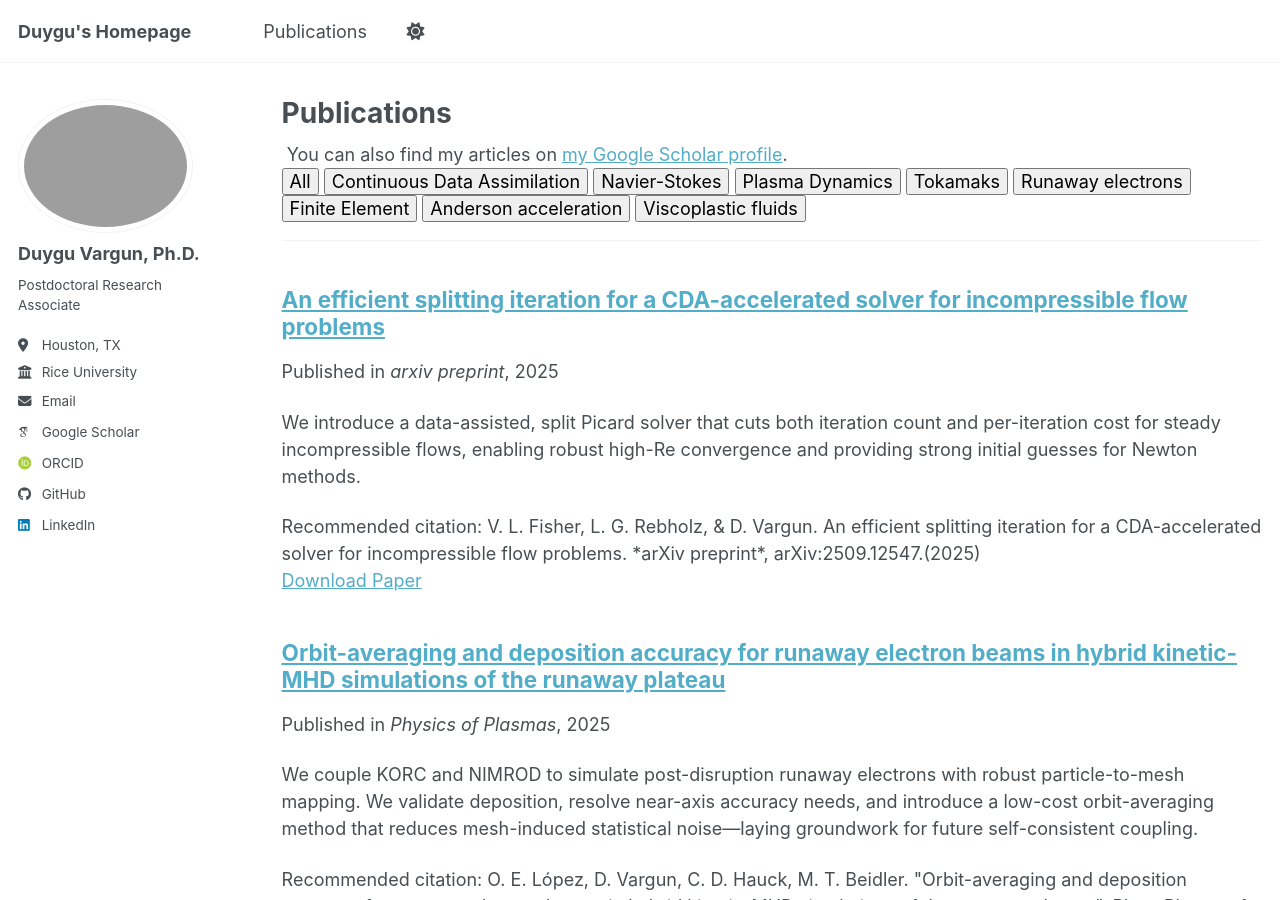
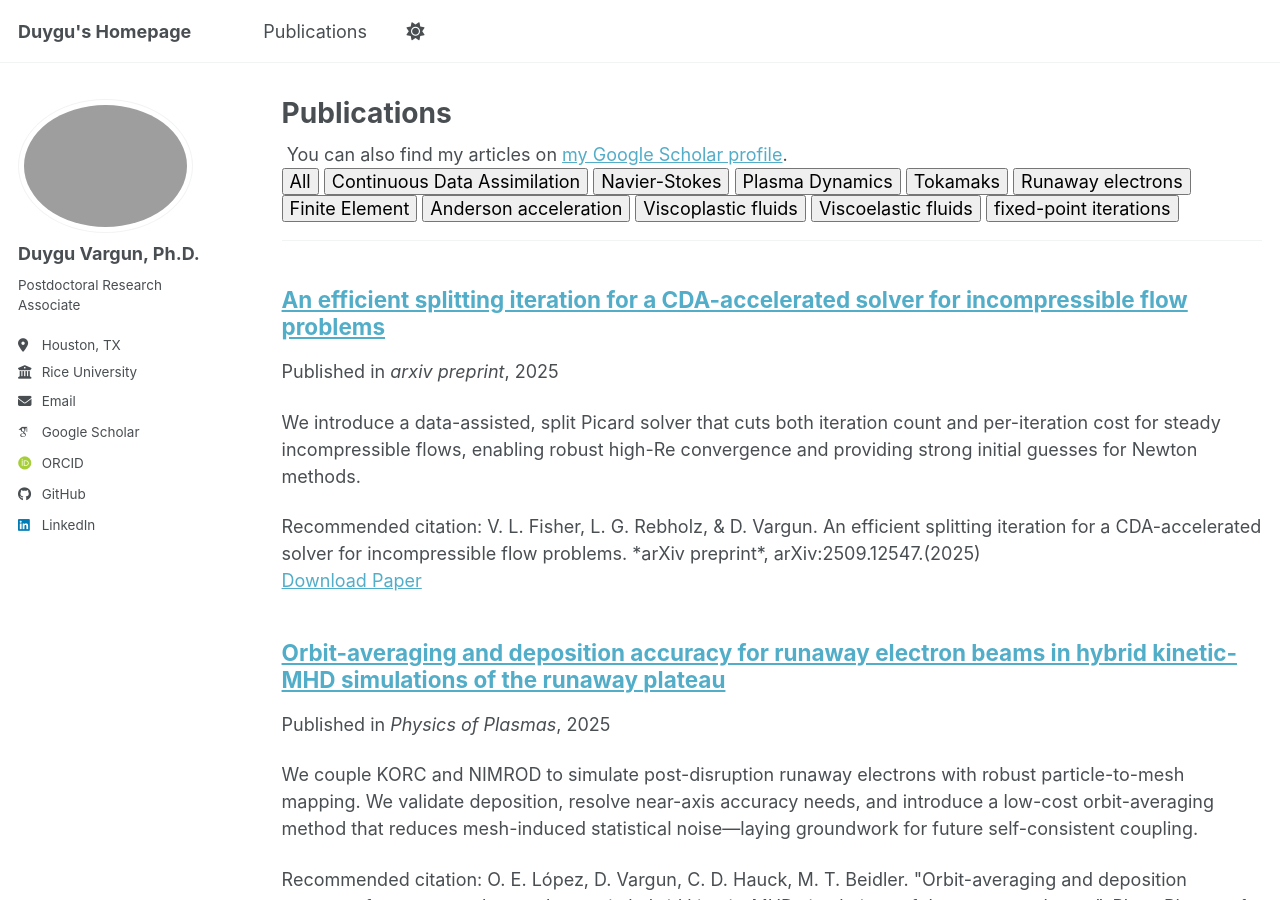
Before and after one commit to dvargun/dvargun.github.io, a Jekyll site: the page built from _pages/publications.html, in a window 1280 px wide and 900 px high. Built offline with Jekyll 4.4.1, drawn with Linux system fonts in a browser that asks for light colours; some web fonts are replaced; a script bundle is joined from its source files by our own code; library files that are not in the unit come from our copies.

Commit message:
publication arrange

```diff
--- a/_config.yml
+++ b/_config.yml
@@ -100,7 +100,10 @@ publication_category:
     title: "Anderson acceleration"
   viscoplastics:
     title: "Viscoplastic fluids"
-
+  viscoelastics:
+    title: "Viscoelastic fluids"
+  fpiter:
+    title: "fixed-point iterations"
 
 
 
```
